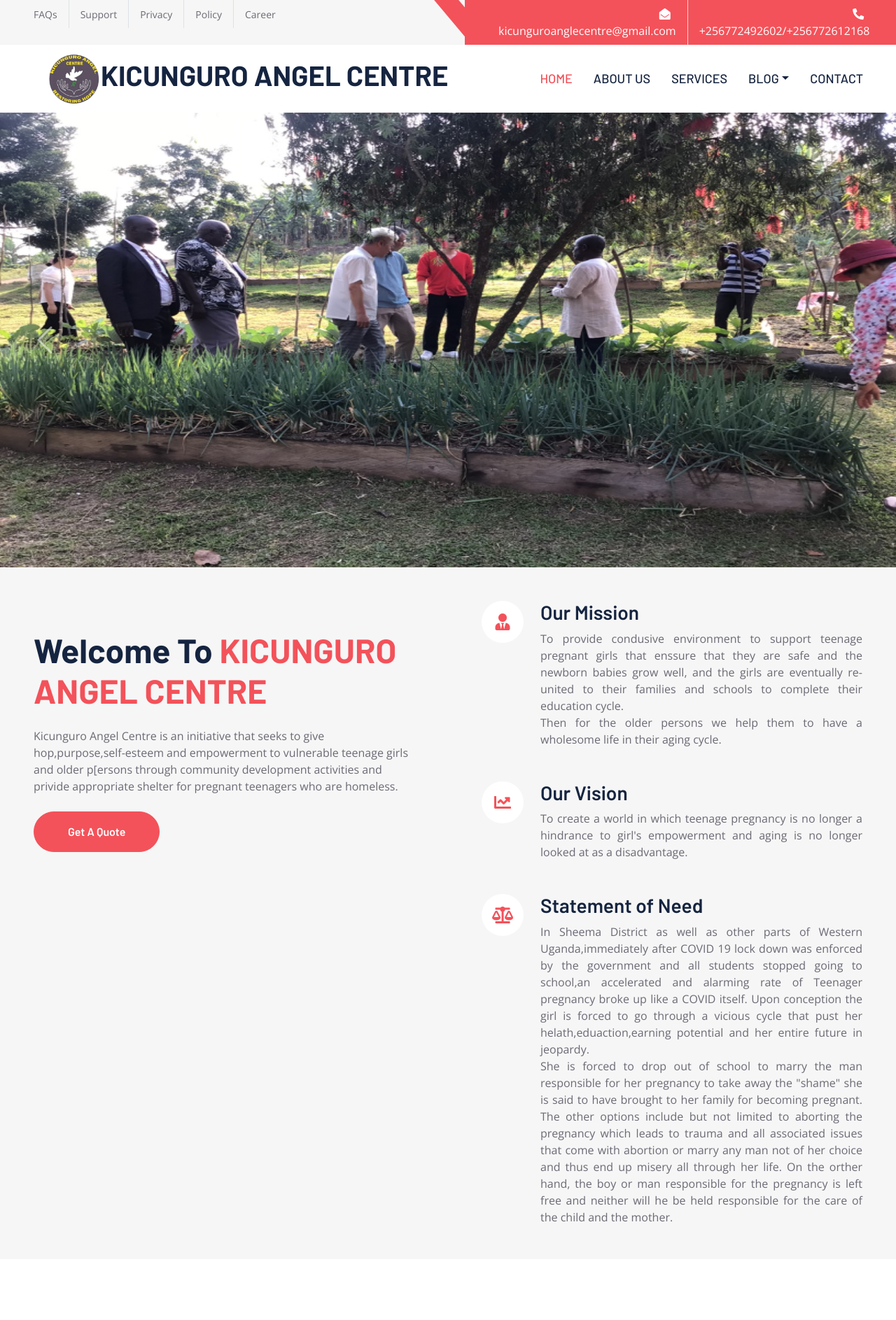
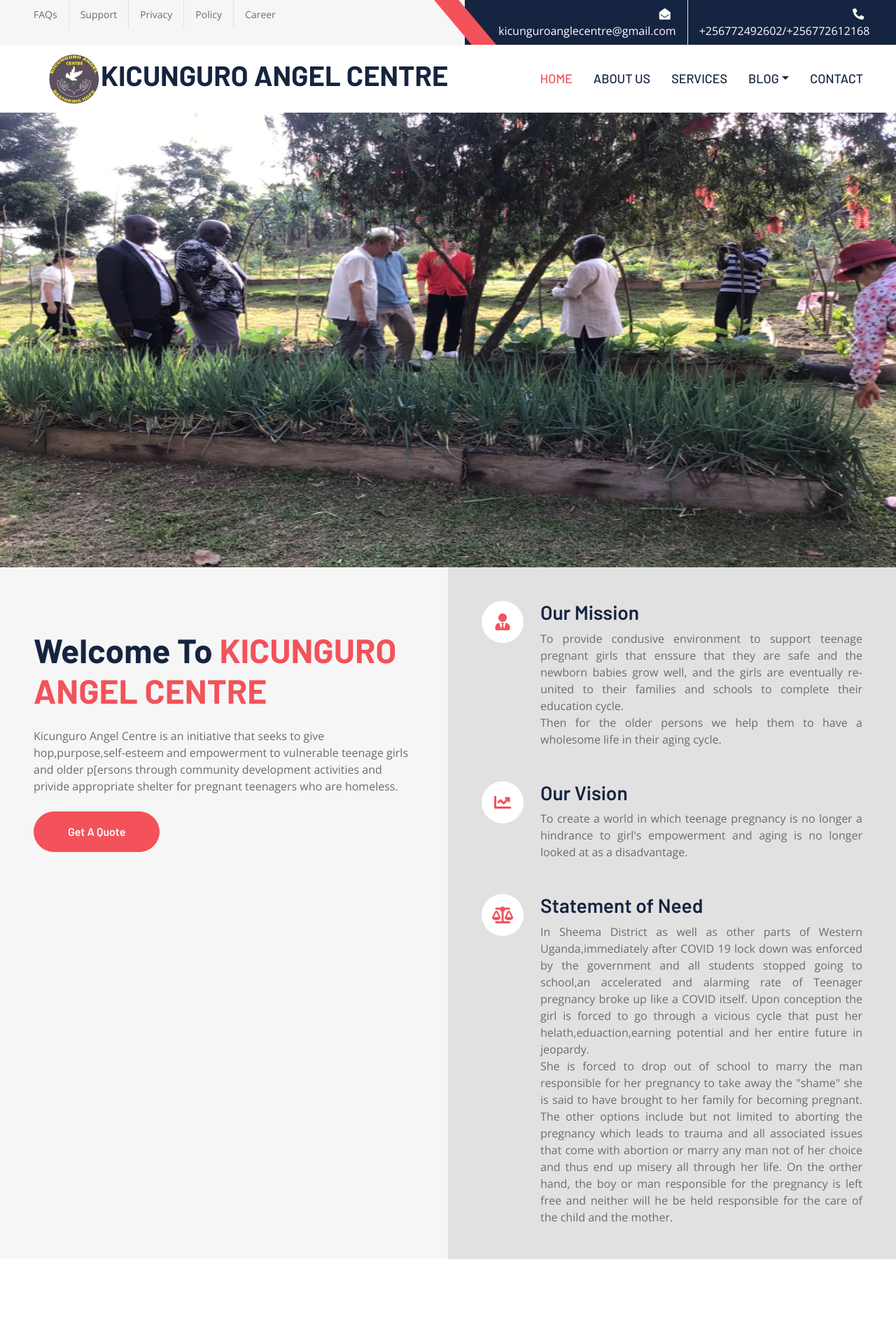
Before and after one commit to muganzi12/angelcentre, a plain HTML site: page index.html in a window 1280 px wide. Shown: the top 1887 px of the page at 70% size. Drawn offline with nearby package versions, Linux system fonts and the light colour scheme; some icons are missing.

Commit message:
testing 3435

```diff
--- a/index.html
+++ b/index.html
@@ -44,7 +44,7 @@
                 </div>
             </div>
             <div class="col-md-6 text-center text-lg-end">
-                <div class="position-relative d-inline-flex align-items-center bg-primary text-white top-shape px-5">
+                <div class="position-relative d-inline-flex align-items-center bg-dark text-white top-shape px-5">
                     <div class="me-3 pe-3 border-end py-2">
                         <p class="m-0"><i class="fa fa-envelope-open me-2"></i>kicunguroanglecentre@gmail.com</p>
                     </div>
@@ -161,7 +161,7 @@
                 <a href="" class="btn btn-primary py-md-3 px-md-5 rounded-pill">Get A Quote</a>
             </div>
             <div class="col-lg-6">
-                <div class="h-100 d-flex flex-column justify-content-center p-5" style="background-color:#f6f6f6">
+                <div class="h-100 d-flex flex-column justify-content-center p-5" style="background-color:#e1e1e1">
                     <div class="d-flex text-black mb-5">
                         <div class="d-flex flex-shrink-0 align-items-center justify-content-center bg-white text-primary rounded-circle mx-auto mb-4" style="width: 60px; height: 60px;">
                             <i class="fa fa-user-tie fs-4"></i>
```
Also changed, not shown: 1 other file.
